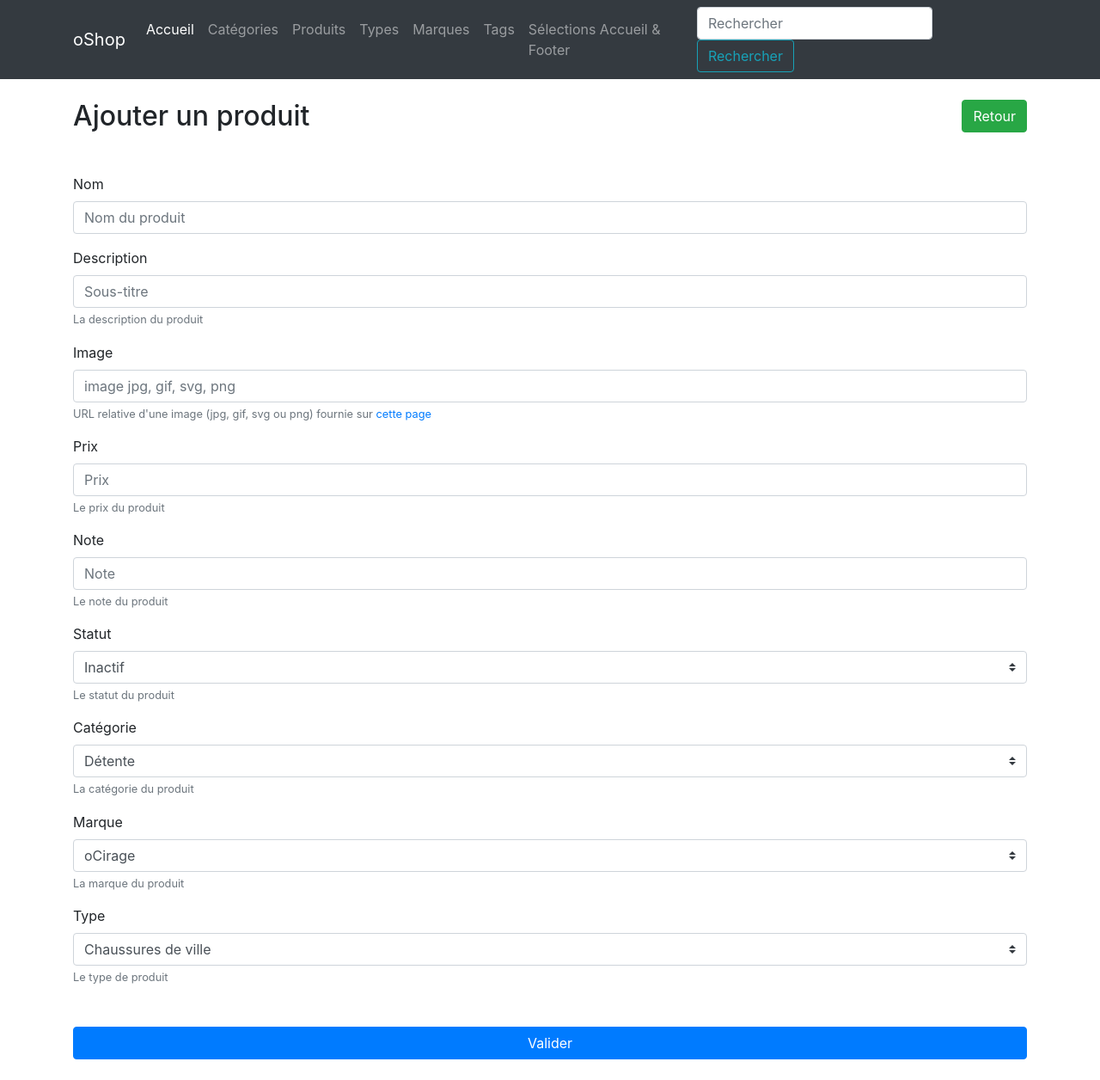
After one commit to jimmy-martin/e-commerce-backoffice, a PHP site: template app/views/product/add.tpl.php in a window 1280 px wide. The commit adds this page. Shown: the whole page at 86% size. Run offline with PHP 8.4, Linux system fonts and the light colour scheme; the template is opened without the code that fills it, so the values that code supplies are empty; some libraries are stand-ins or nearby versions.

Commit message:
product/add done

```diff
--- /dev/null
+++ b/app/views/product/add.tpl.php
@@ -0,0 +1,86 @@
+<a href="#" class="btn btn-success float-right">Retour</a>
+<h2>Ajouter un produit</h2>
+
+<form action="" method="POST" class="mt-5">
+    <div class="form-group">
+        <label for="name">Nom</label>
+        <input type="text" class="form-control" id="name" placeholder="Nom du produit">
+    </div>
+    <div class="form-group">
+        <label for="description">Description</label>
+        <input type="text" class="form-control" id="description" placeholder="Sous-titre"
+            aria-describedby="descriptionHelpBlock">
+        <small id="subtitleHelpBlock" class="form-text text-muted">
+            La description du produit
+        </small>
+    </div>
+    <div class="form-group">
+        <label for="picture">Image</label>
+        <input type="text" class="form-control" id="picture" placeholder="image jpg, gif, svg, png" aria-describedby="pictureHelpBlock">
+        <small id="pictureHelpBlock" class="form-text text-muted">
+            URL relative d'une image (jpg, gif, svg ou png) fournie sur
+            <a href="https://benoclock.github.io/S06-images/" target="_blank">cette page</a>
+        </small>
+    </div>
+    <div class="form-group">
+        <label for="price">Prix</label>
+        <input type="number" class="form-control" id="price" placeholder="Prix"
+            aria-describedby="priceHelpBlock">
+        <small id="priceHelpBlock" class="form-text text-muted">
+            Le prix du produit
+        </small>
+    </div>
+    <div class="form-group">
+        <label for="rate">Note</label>
+        <input type="text" class="form-control" id="rate" placeholder="Note"
+            aria-describedby="rateHelpBlock">
+        <small id="rateHelpBlock" class="form-text text-muted">
+            Le note du produit
+        </small>
+    </div>
+    <div class="form-group">
+        <label for="status">Statut</label>
+        <select class="custom-select" id="status" aria-describedby="statusHelpBlock">
+            <option value="0">Inactif</option>
+            <option value="1">Actif</option>
+        </select>
+        <small id="statusHelpBlock" class="form-text text-muted">
+            Le statut du produit
+        </small>
+    </div>
+    <div class="form-group">
+        <label for="category">Catégorie</label>
+        <select class="custom-select" id="category" aria-describedby="categoryHelpBlock">
+            <option value="1">Détente</option>
+            <option value="2">Au travail</option>
+            <option value="3">Cérémonie</option>
+        </select>
+        <small id="categoryHelpBlock" class="form-text text-muted">
+            La catégorie du produit
+        </small>
+    </div>
+    <div class="form-group">
+        <label for="brand">Marque</label>
+        <select  class="custom-select" id="brand" aria-describedby="brandHelpBlock">
+            <option value="1">oCirage</option>
+            <option value="2">BOOTstrap</option>
+            <option value="3">Talonette</option>
+        </select>
+        <small id="brandHelpBlock" class="form-text text-muted">
+            La marque du produit
+        </small>
+    </div>
+    <div class="form-group">
+        <label for="type">Type</label>
+        <select class="custom-select" id="type" aria-describedby="typeHelpBlock">
+            <option value="1">Chaussures de ville</option>
+            <option value="2">Chaussures de sport</option>
+            <option value="3">Tongs</option>
+        </select>
+        <small id="typeHelpBlock" class="form-text text-muted">
+            Le type de produit
+        </small>
+    </div>
+
+    <button type="submit" class="btn btn-primary btn-block mt-5">Valider</button>
+</form>
```
Also changed, not shown: app/Controllers/ProductController.php (+11 -1 lines), public/index.php (+11 -0 lines).
